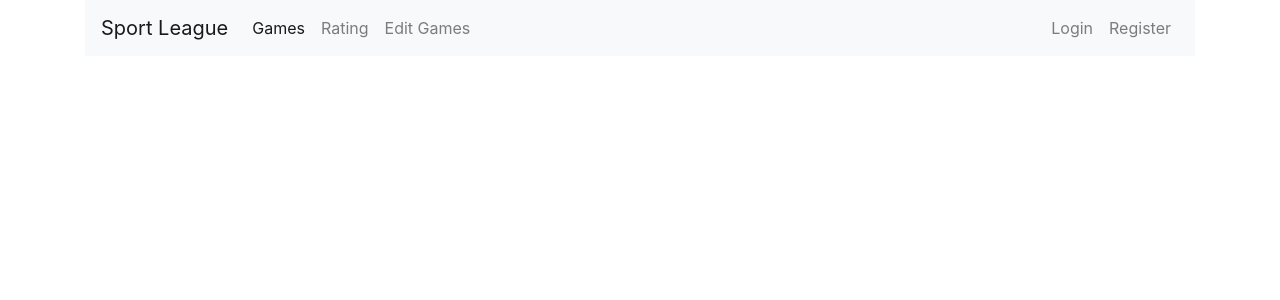
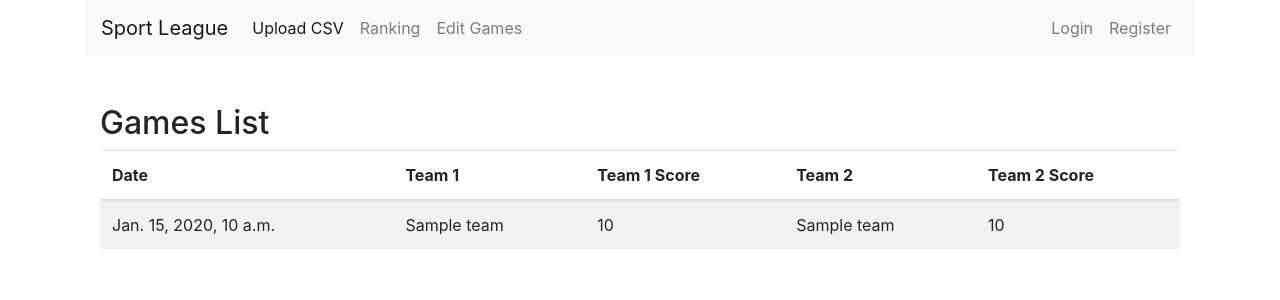
Before and after one commit to almazuulu/SportsLeague, a Django app: page /games/ in a window 1280 px wide. Shown: the top 300 px of the page. Run offline with Django 4.2, Linux system fonts and the light colour scheme; tables that the repository leaves empty hold one stand-in row (values such as "Sample post"); some libraries are stand-ins or nearby versions.

Commit message:
Calculating rankings

```diff
--- a/sportleague/team/models.py
+++ b/sportleague/team/models.py
@@ -1,5 +1,7 @@
 from django.db import models
+from django.db.models import Count, F, Value
 import uuid
+
 
 class Team(models.Model):
     id = models.UUIDField(primary_key=True, default=uuid.uuid4, editable=False)
@@ -18,10 +20,21 @@ class Game(models.Model):
 
     date = models.DateTimeField(auto_now_add=True)
 
-    # def save(self, *args, **kwargs):
-    #     # Можно добавить логику пересчета очков прямо здесь,
-    #     # когда игра добавляется или обновляется.
-    #     super().save(*args, **kwargs)
+    def save(self, *args, **kwargs):
+        super().save(*args, **kwargs)  # Save the game first
+
+        # Recalculate points for the involved teams
+        for team in [self.team_1, self.team_2]:
+            # Calculate points as shown previously
+            wins_as_team_1 = Game.objects.filter(team_1=team, team_1_score__gt=F('team_2_score')).count()
+            wins_as_team_2 = Game.objects.filter(team_2=team, team_2_score__gt=F('team_1_score')).count()
+            draws_as_team_1 = Game.objects.filter(team_1=team, team_1_score=F('team_2_score')).count()
+            draws_as_team_2 = Game.objects.filter(team_2=team, team_1_score=F('team_2_score')).count()
+            total_points = (wins_as_team_1 + wins_as_team_2) * 3 + (draws_as_team_1 + draws_as_team_2)
+
+            # Update the team's points
+            team.points = total_points
+            team.save()
 
     def __str__(self):
         return f"{self.team_1} {self.team_1_score} - {self.team_2_score} {self.team_2}"
--- a/sportleague/team/templates/team/games.html
+++ b/sportleague/team/templates/team/games.html
@@ -1,9 +1,33 @@
-{% extends 'base.html' %}
+{% extends "base.html" %}
 
 {% block title %}
-    Edit games
+    Games table
 {% endblock %}
-    Games
 
 {% block content %}
+  <div class="container mt-5">
+    <h2>Games List</h2>
+    <table class="table table-striped">
+        <thead>
+            <tr>
+                <th>Date</th>
+                <th>Team 1</th>
+                <th>Team 1 Score</th>
+                <th>Team 2</th>
+                <th>Team 2 Score</th>
+            </tr>
+        </thead>
+        <tbody>
+            {% for game in games %}
+            <tr>
+                <td>{{ game.date }}</td>
+                <td>{{ game.team_1 }}</td>
+                <td>{{ game.team_1_score }}</td>
+                <td>{{ game.team_2 }}</td>
+                <td>{{ game.team_2_score }}</td>
+            </tr>
+            {% endfor %}
+        </tbody>
+    </table>
+  </div>
 {% endblock %}
--- a/sportleague/team/urls.py
+++ b/sportleague/team/urls.py
@@ -4,4 +4,5 @@ from . import views
 urlpatterns = [
     path('', views.UploadCSVView.as_view(), name='home'),
     path('games/', views.GamesEditView.as_view(), name='games'),
+    path('ranking/', views.TeamRatingListView.as_view(), name='ranking'),
 ]
--- a/sportleague/team/views.py
+++ b/sportleague/team/views.py
@@ -1,6 +1,8 @@
+from typing import Any
+from django.db.models.query import QuerySet
 from django.urls import reverse_lazy
 from django.views.generic.edit import FormView
-from django.views.generic import TemplateView
+from django.views.generic import TemplateView, ListView
 import csv
 from .models import Game, Team
 from .forms import UploadCSVForm
@@ -27,5 +29,16 @@ class UploadCSVView(FormView):
         return super().form_valid(form)
 
 
-class GamesEditView(TemplateView):
+class GamesEditView(ListView):
+    model = Game
     template_name = 'team/games.html'
+    context_object_name = 'games'
+
+
+class TeamRatingListView(ListView):
+    model = Team
+    template_name = 'team/ranking_list.html'
+    context_object_name = 'teams'
+
+    def get_queryset(self) -> QuerySet[Any]:
+        return Team.objects.all().order_by('-points', 'name')
--- a/sportleague/templates/includes/navbar.html
+++ b/sportleague/templates/includes/navbar.html
@@ -8,13 +8,13 @@
             <a class="navbar-brand" href="{% url 'home' %}">Sport League</a>
             <ul class="navbar-nav mr-auto mt-2 mt-lg-0">
                 <li class="nav-item active">
-                    <a class="nav-link" href="{% url 'home' %}">Games <span class="sr-only">(current)</span></a>
+                    <a class="nav-link" href="{% url 'home' %}">Upload CSV <span class="sr-only">(current)</span></a>
                 </li>
                 <li class="nav-item">
-                    <a class="nav-link" href="#">Rating</a>
+                    <a class="nav-link" href="{% url 'ranking' %}">Ranking</a>
                 </li>
                 <li class="nav-item">
-                    <a class="nav-link" href="#">Edit Games</a>
+                    <a class="nav-link" href="{% url 'games' %}">Edit Games</a>
                 </li>
                 <!--
                 <li class="nav-item">
```
Also changed, not shown: sportleague/team/templates/team/index.html (+11 -6 lines), sportleague/team/templates/team/ranking_list.html (added, +25 -0 lines).
